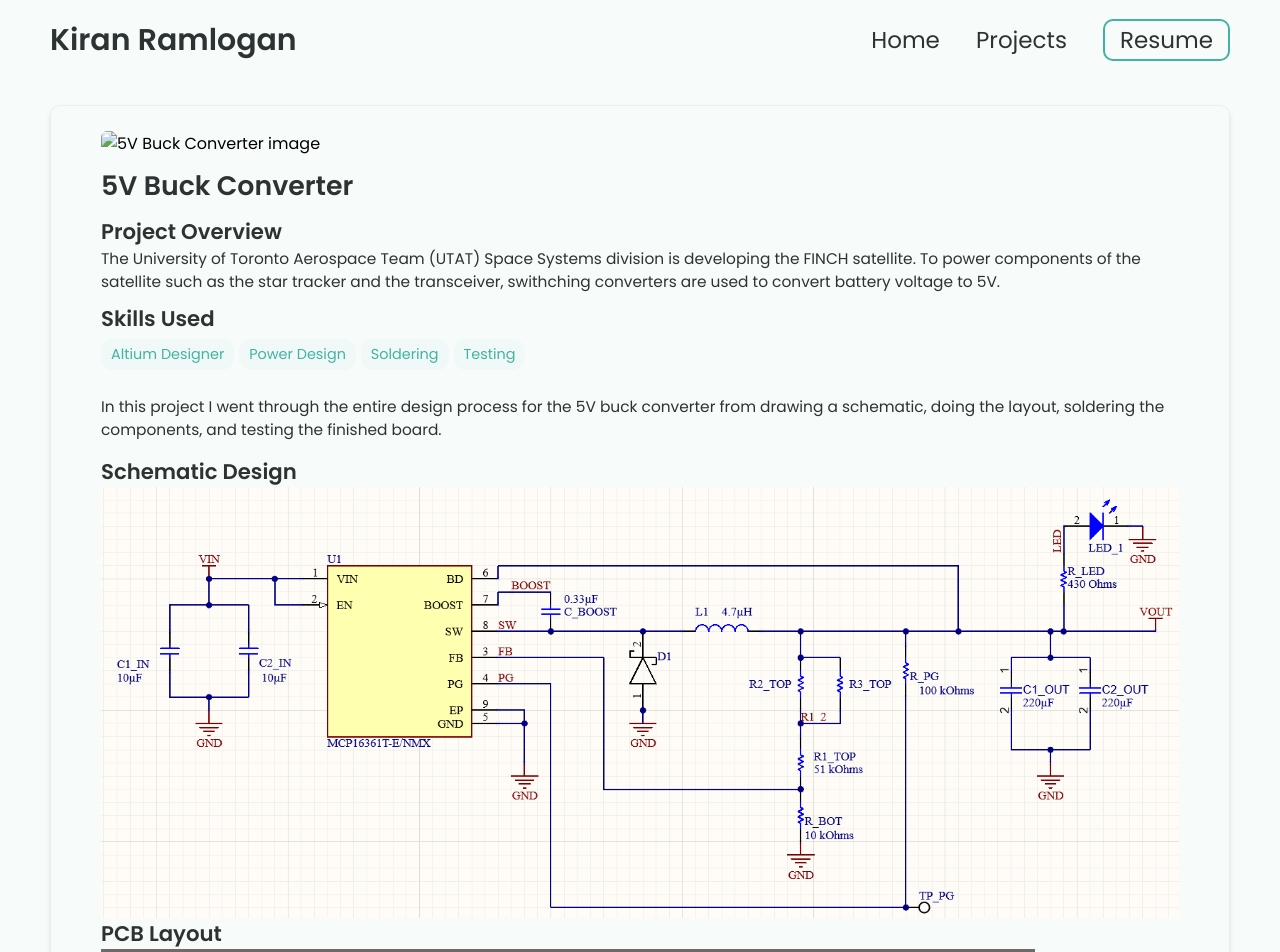
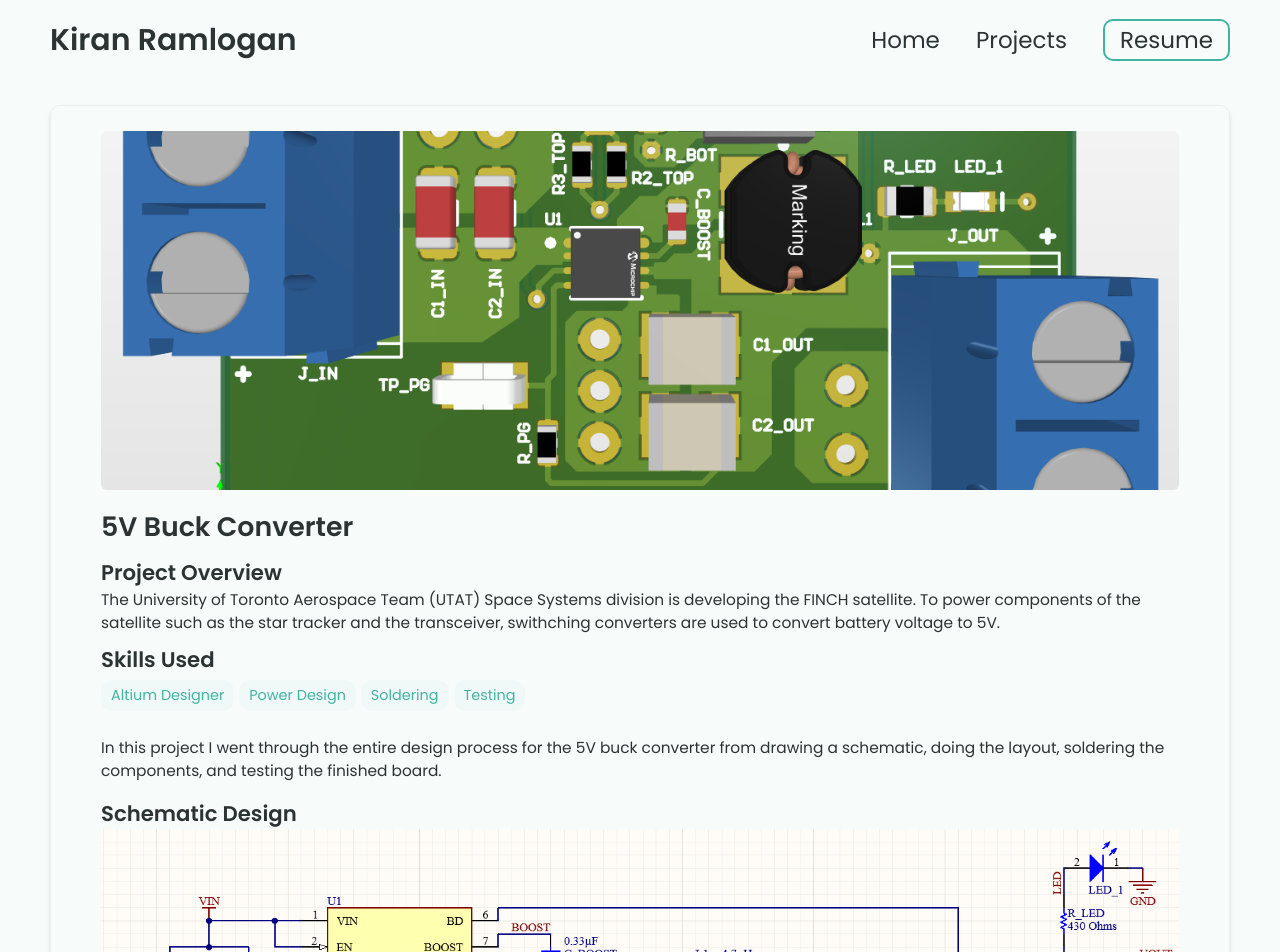
Before and after one commit to KiranRamlogan/kiranramlogan.github.io, a Jekyll site: the page built from _projects/buck-converter/index.md, in a window 1280 px wide. Shown: the top 952 px of the page. Built offline with Jekyll 4.4.1, drawn with Linux system fonts in a browser that asks for light colours.

Commit message:
Fixed project picture

```diff
--- a/_projects/buck-converter/index.md
+++ b/_projects/buck-converter/index.md
@@ -8,7 +8,7 @@ skills:
 - Power Design
 - Soldering
 - Testing
-main-image: /antenna.png
+main-image: /3d_pcb.png
 ---
 
 In this project I went through the entire design process for the 5V buck converter from drawing a schematic, doing the layout, soldering the components, and testing the finished board.
```
Also changed, not shown: _projects/buck-converter/3d_pcb.png (added).
